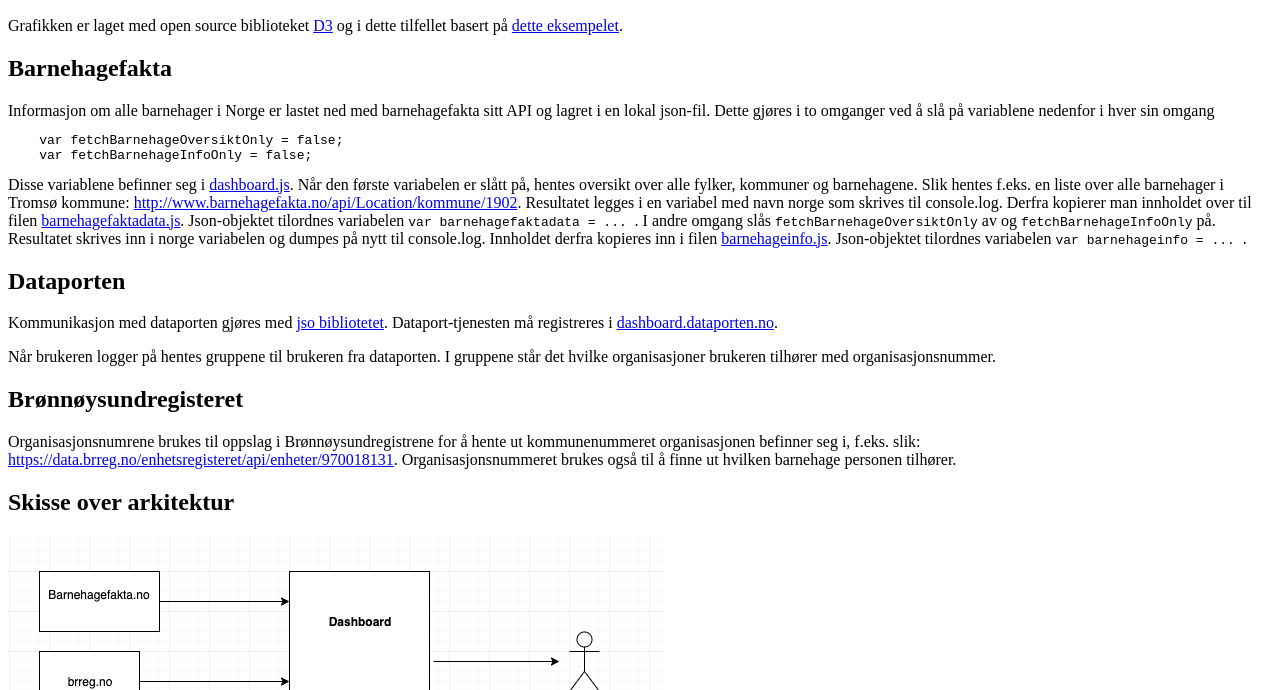
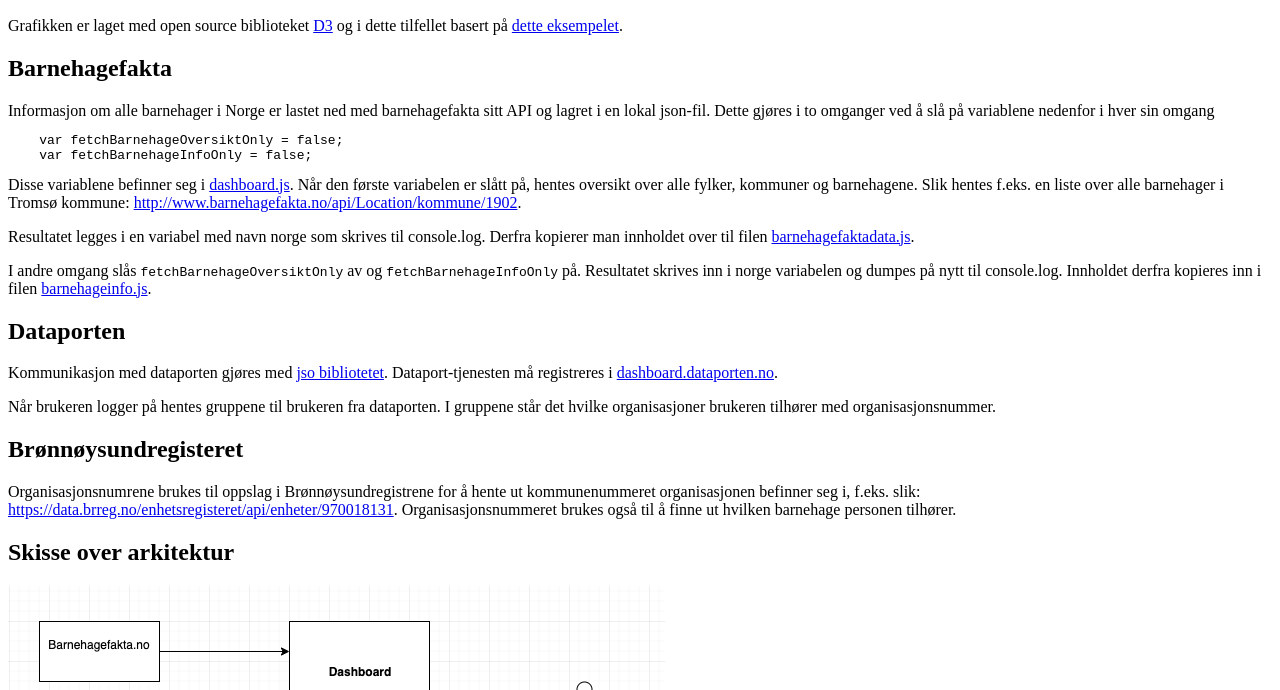
Before and after one commit to etsikt/dashboard, a plain HTML site: page arkitektur.html in a window 1280 px wide. Shown: the part 110-800 px from the top of the page. Drawn offline with Linux system fonts and the light colour scheme.

Commit message:
Update doc.

```diff
--- a/arkitektur.html
+++ b/arkitektur.html
@@ -22,15 +22,15 @@ Disse variablene befinner seg i <a href="dashboard.js" target="_blank">dashboard
 Når den første variabelen er slått på, hentes oversikt over alle fylker, kommuner og barnehagene.
 Slik hentes f.eks. en liste over alle barnehager i Tromsø kommune: <a href="http://www.barnehagefakta.no/api/Location/kommune/1902" target="_blank">
 http://www.barnehagefakta.no/api/Location/kommune/1902</a>.
-
+<p>
 Resultatet legges i en variabel med navn norge som
 skrives til console.log. Derfra kopierer man innholdet over til filen <a href="barnehagefaktadata.js" target="_blank">barnehagefaktadata.js</a>.
-Json-objektet tilordnes variabelen <code>var barnehagefaktadata = ... </code>.
+</p>
+<p>
 I andre omgang slås <code>fetchBarnehageOversiktOnly</code> av og <code>fetchBarnehageInfoOnly</code> på.
 Resultatet skrives inn i norge variabelen og dumpes på nytt til console.log. Innholdet derfra kopieres inn i filen
-<a href="barnehageinfo.js" target="_blank">barnehageinfo.js</a>. Json-objektet tilordnes variabelen <code>var barnehageinfo = ... </code>.
-
-<p/>
+<a href="barnehageinfo.js" target="_blank">barnehageinfo.js</a>.
+</p>
 
 <h2>Dataporten</h2>
 <p>Kommunikasjon med dataporten gjøres med <a href="https://github.com/andreassolberg/jso" target="_blank">jso bibliotetet</a>. Dataport-tjenesten
```
